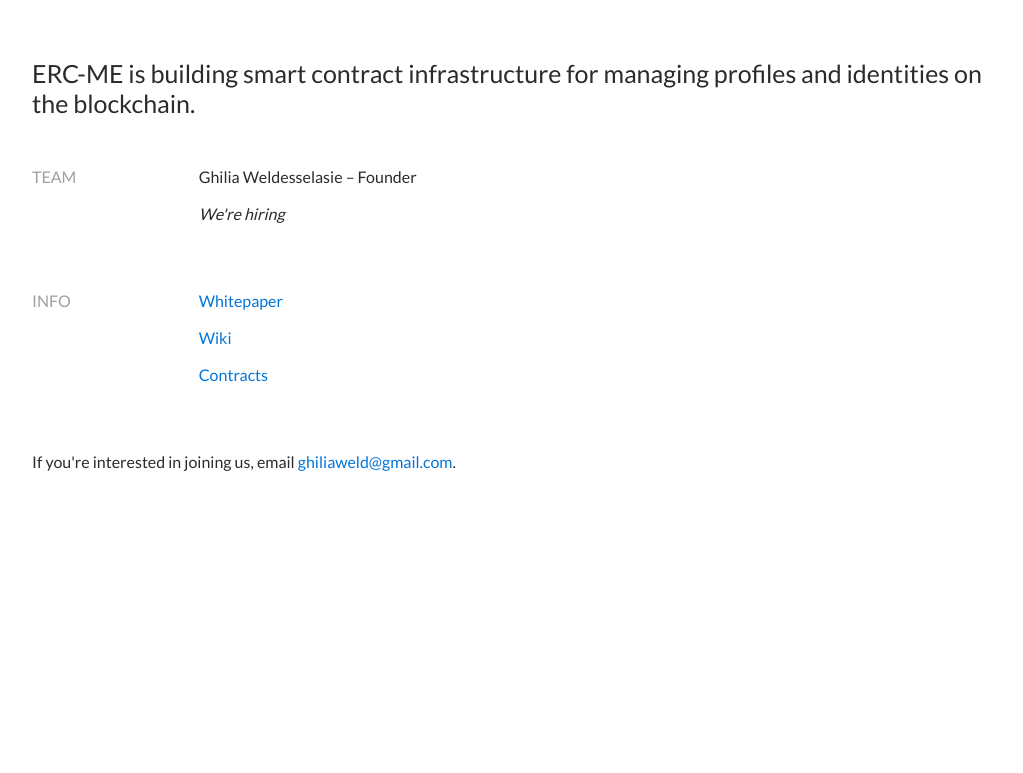
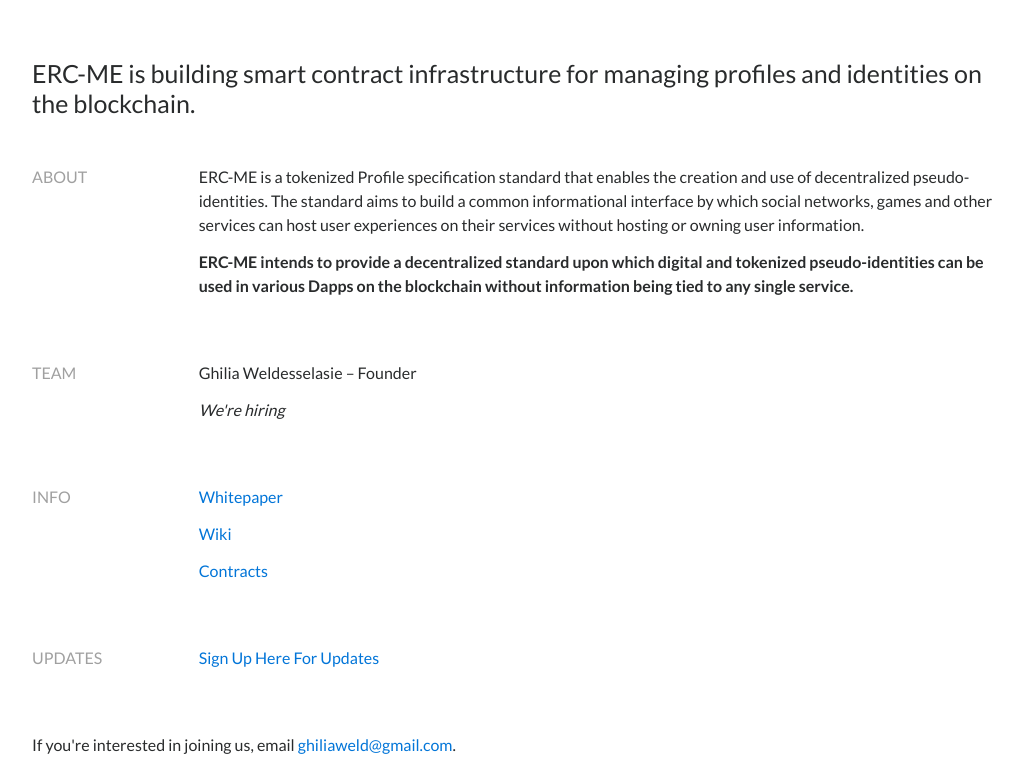
Before and after one commit to ERC-ME/erc-me.github.io, a plain HTML site: page index.html in a window 1280 px wide. Shown: the part 202-975 px from the top of the page, without its empty margins (123-1146 px from the left). Before the commit the page ends 800 px from the top, so only its background shows below. Drawn offline with Linux system fonts and the light colour scheme.

Commit message:
Added more info to site

```diff
--- a/index.html
+++ b/index.html
@@ -25,6 +25,19 @@
 
       <div class="row">
         <div class="col-2">
+          <h6>About</h6>
+        </div>
+        <div class="col-10">
+          <p>ERC-ME is a tokenized Profile specification standard that enables the creation and use of decentralized pseudo-identities.
+             The standard aims to build a common informational interface by which social networks, games and other services can host user
+             experiences on their services without hosting or owning user information.</p>
+          <p><b>ERC-ME intends to provide a decentralized standard upon which digital and tokenized pseudo-identities can be
+            used in various Dapps on the blockchain without information being tied to any single service.</b></p>
+        </div>
+      </div>
+
+      <div class="row">
+        <div class="col-2">
           <h6>Team</h6>
         </div>
         <div class="col-10">
@@ -44,6 +57,15 @@
         </div>
       </div>
 
+      <div class="row">
+        <div class="col-2">
+          <h6>Updates</h6>
+        </div>
+        <div class="col-10">
+          <p><a href="https://tinyletter.com/ercme">Sign Up Here For Updates</a></p>
+        </div>
+      </div>
+
       <p>If you're interested in joining us, email <a href="mailto:ghiliaweld@gmail.com">ghiliaweld@gmail.com</a>.</p>
       </div>
     </div>
```
